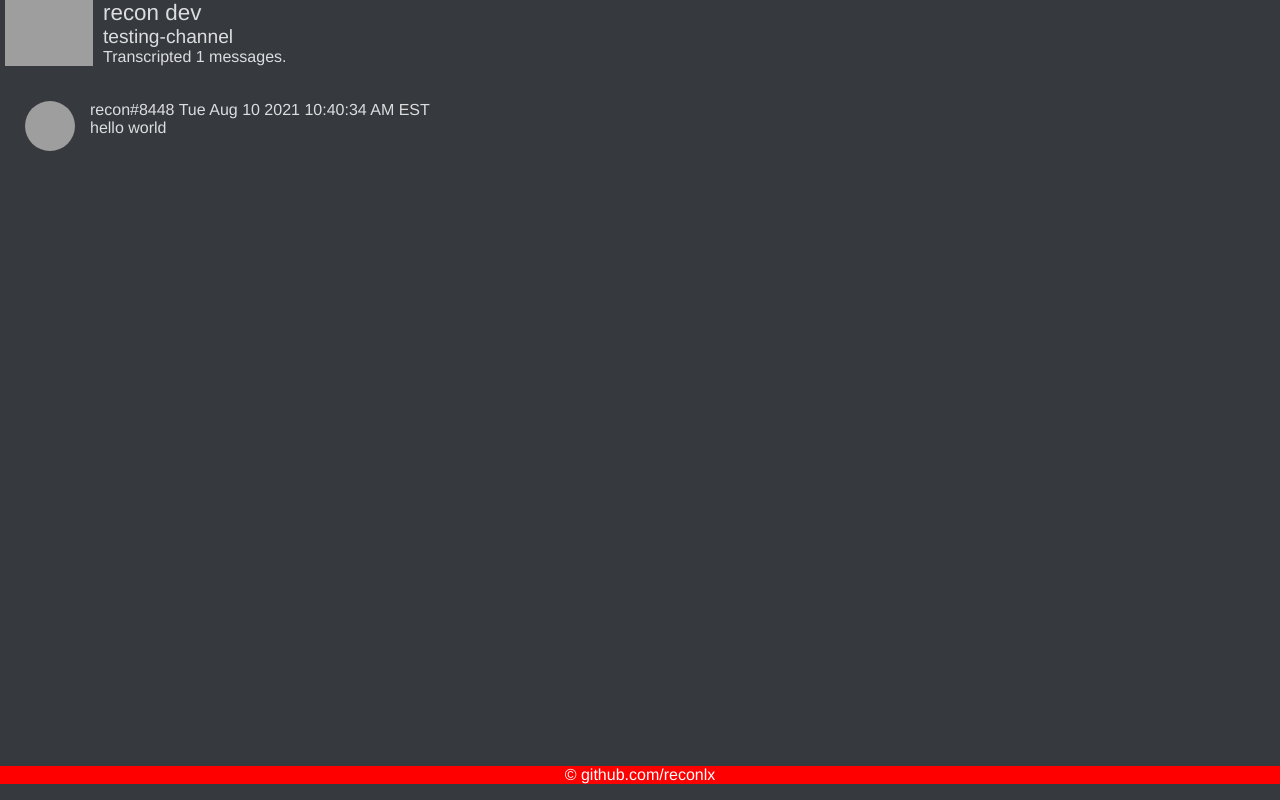
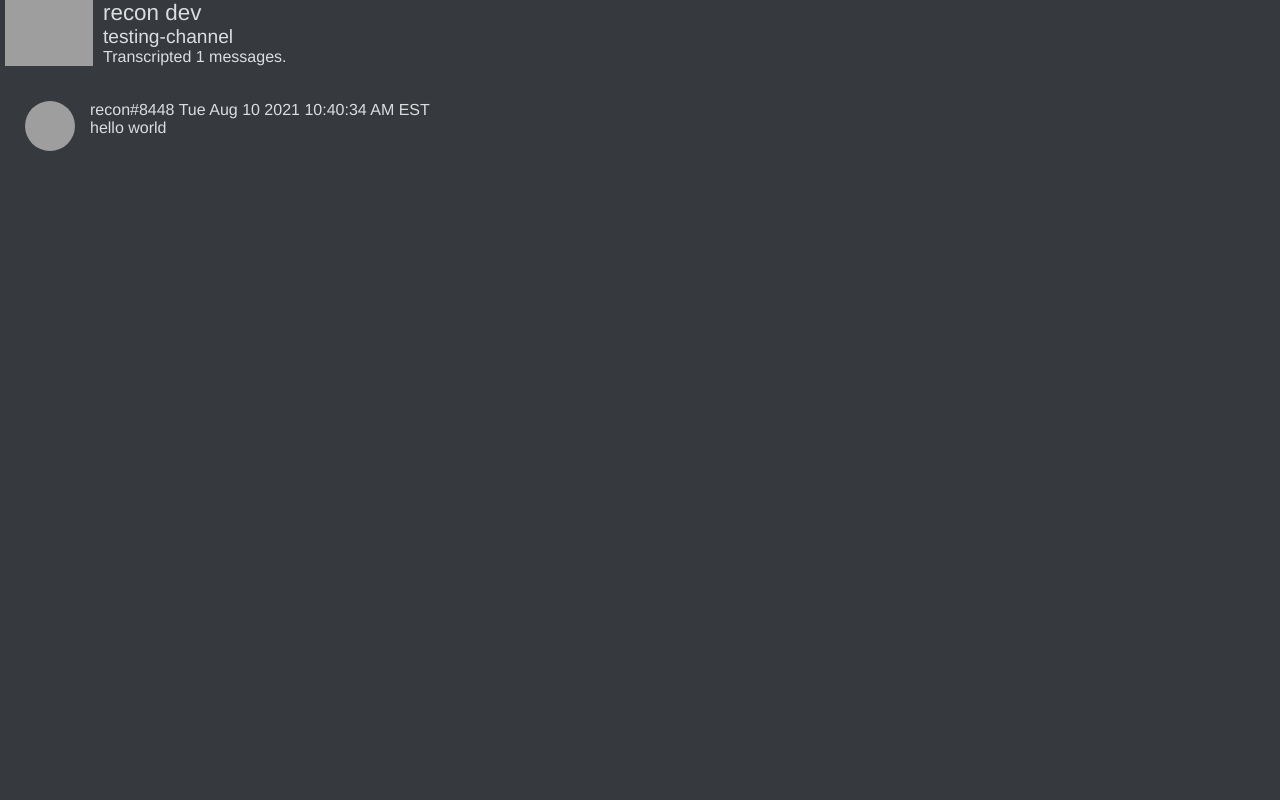
Before and after one commit to limxuan/reconlx-api, a website: page assets/index.html in a window 1280 px wide. Drawn offline with Linux system fonts and the light colour scheme; grey boxes are pictures that could not be loaded; a web font is replaced by a local one.

Commit message:
remove: transcript footer

```diff
--- a/assets/index.html
+++ b/assets/index.html
@@ -1,4 +1,3 @@
-<p class="copyright">© github.com/reconlx</p>
 <style>
     @font-face {
         font-family: Whitney;
@@ -45,16 +44,6 @@
         padding-left: 15px;
     }
 
-    .copyright {
-        position: fixed;
-        left: 0;
-        bottom: 0;
-        width: 100%;
-        background-color: red;
-        color: white;
-        text-align: center;
-    }
-
     .parent-container {
         padding: 25px;
         display: flex;
@@ -96,10 +85,8 @@
 </style>
 <div class="info">
     <div class="info__guild-icon-container">
-        <img
-            class="info__guild-icon"
-            src="https://cdn.discordapp.com/icons/731532456724922459/a_d21f4fc1c1fcbac6b34bffb6e9478f08.webp"
-        />
+        <img class="info__guild-icon"
+            src="https://cdn.discordapp.com/icons/731532456724922459/a_d21f4fc1c1fcbac6b34bffb6e9478f08.webp" />
     </div>
     <div class="info__metadata">
         <div class="info__guild-name">recon dev</div>
@@ -109,13 +96,10 @@
 </div>
 <div class="parent-container">
     <div class="avatar-container">
-        <img
-            src="https://cdn.discordapp.com/avatars/277105132922208258/a_492f87edf343c5b63d69d89282d5fcdf.webp"
-            class="avatar"
-        />
+        <img src="https://cdn.discordapp.com/avatars/277105132922208258/a_492f87edf343c5b63d69d89282d5fcdf.webp"
+            class="avatar" />
     </div>
     <div class="message-container">
-        <span>recon#8448 Tue Aug 10 2021 10:40:34 AM EST</span
-        ><span>hello world</span>
+        <span>recon#8448 Tue Aug 10 2021 10:40:34 AM EST</span><span>hello world</span>
     </div>
 </div>
--- a/package.json
+++ b/package.json
@@ -1,6 +1,6 @@
 {
     "name": "reconlx",
-    "version": "2.5.5",
+    "version": "2.5.6",
     "main": "dist/index.js",
     "types": "dist/index.d.ts",
     "license": "MIT",
```
Also changed, not shown: assets/template.html (+0 -1 lines), 1 other file.
